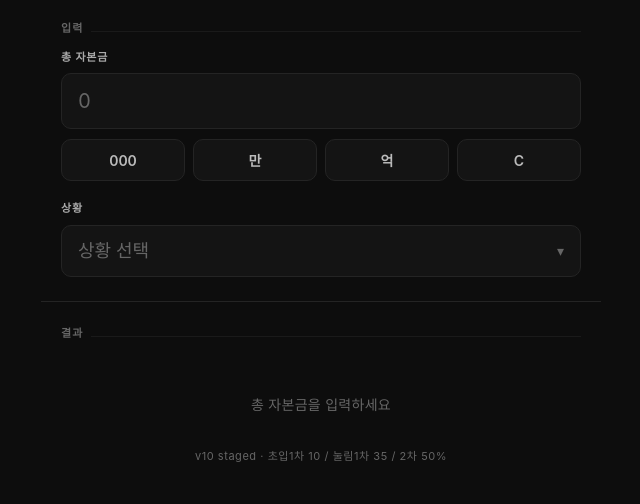
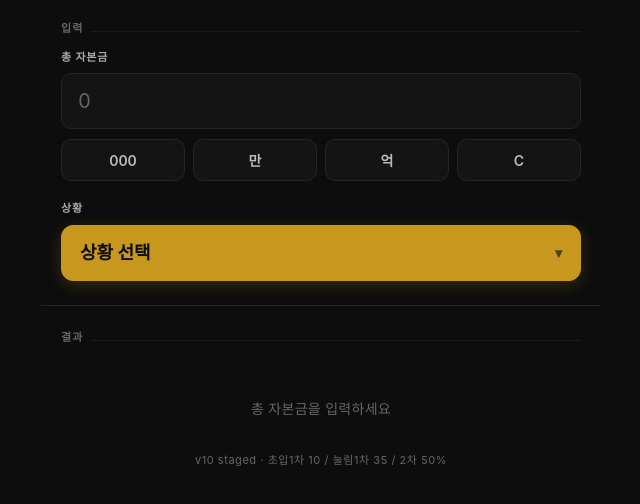
Before and after one commit to keys0919/PositionSizer, a plain HTML site: page index.html in a window 1280 px wide. Shown: the part 80-584 px from the top of the page, without its empty margins (319-959 px from the left). Drawn offline with Linux system fonts and the light colour scheme.

Commit message:
포지션 사이저: 상황 선택 버튼을 accent CTA로 강조
- 어두운 surface색이라 잘 안 보이던 트리거를 accent 채움 CTA로 변경
- 선택 완료 시 chosen 상태(dim accent)로 낮춰 "변경" 뉘앙스

Co-Authored-By: Claude Opus 4.8 (1M context) <noreply@anthropic.com>

```diff
--- a/index.html
+++ b/index.html
@@ -150,25 +150,33 @@
       padding: 0 12px;
     }
 
-    /* ── 상황 선택 트리거 ── */
+    /* ── 상황 선택 트리거 (CTA) ── */
     .sit-trigger {
       width: 100%;
       display: flex;
       align-items: center;
       justify-content: space-between;
       gap: 12px;
-      min-height: 52px;
-      padding: 0 16px;
-      background: var(--surface);
-      border: 1px solid var(--border);
-      border-radius: 10px;
-      color: var(--text-1);
+      min-height: 56px;
+      padding: 0 18px;
+      background: var(--accent);
+      border: 1px solid var(--accent);
+      border-radius: 12px;
+      color: #0d0d0d;
       font-size: 18px;
-      font-weight: 600;
+      font-weight: 700;
       text-align: left;
+      box-shadow: 0 4px 16px rgba(200, 152, 30, 0.22);
     }
-    .sit-trigger.placeholder { color: var(--text-3); font-weight: 500; }
-    .sit-trigger .chev { color: var(--text-3); font-size: 14px; flex-shrink: 0; }
+    .sit-trigger .chev { color: #0d0d0d; opacity: 0.65; font-size: 14px; flex-shrink: 0; font-weight: 700; }
+    /* 선택 완료 상태: 채운 CTA 유지하되 "변경" 뉘앙스로 살짝 낮춤 */
+    .sit-trigger.chosen {
+      background: var(--accent-dim);
+      border-color: var(--accent-line);
+      color: var(--accent);
+      box-shadow: none;
+    }
+    .sit-trigger.chosen .chev { color: var(--accent); opacity: 0.7; }
 
     .divider {
       height: 1px;
@@ -358,7 +366,7 @@
 
     <div class="field">
       <label>상황</label>
-      <button class="sit-trigger placeholder" id="sitTrigger" onclick="openSheet()">
+      <button class="sit-trigger" id="sitTrigger" onclick="openSheet()">
         <span id="sitTriggerLabel">상황 선택</span>
         <span class="chev">▾</span>
       </button>
@@ -476,7 +484,7 @@
       const sit = selected ? SIT.find(function (s) { return s.key === selected; }) : null;
 
       document.getElementById('sitTriggerLabel').textContent = sit ? sit.label : '상황 선택';
-      trigger.classList.toggle('placeholder', !sit);
+      trigger.classList.toggle('chosen', !!sit);
 
       if (!total || total <= 0) {
         el.innerHTML = '<p class="empty">총 자본금을 입력하세요</p>';
```
